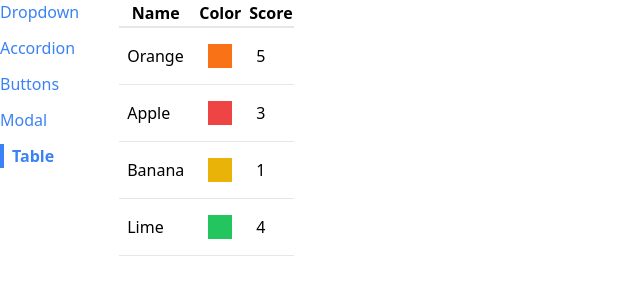
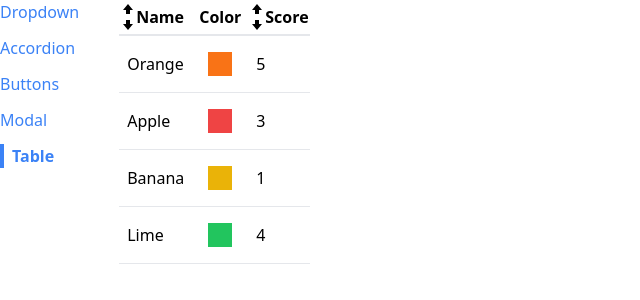
Before and after one commit to Kabewh/Udemy-Project1, a React (Create React App) app in the folder reactapp/: page /table in a window 1280 px wide. Shown: the top 300 px of the page, without its empty margins (0-640 px from the left). Built offline with nearby package versions, Linux system fonts and the light colour scheme.

Commit message:
sortable table done :)

```diff
--- /dev/null
+++ b/reactapp/src/components/SortableTable.js
@@ -0,0 +1,100 @@
+import React, { useState } from "react";
+import Table from "./Table";
+import { GoArrowDown, GoArrowUp } from "react-icons/go";
+
+const SortableTable = (props) => {
+  const [sortOrder, setSortOrder] = useState(null);
+  const [sortBy, setSortBy] = useState(null);
+  const { config, data } = props;
+
+  const handleClick = (label) => {
+    if (sortBy && label !== sortBy) {
+      setSortOrder("asc");
+      setSortBy(label);
+      return;
+    }
+    if (sortOrder === null) {
+      setSortOrder("asc");
+      setSortBy(label);
+    } else if (sortOrder === "asc") {
+      setSortOrder("desc");
+      setSortBy(label);
+    } else if (sortOrder === "desc") {
+      setSortOrder(null);
+      setSortBy(null);
+    }
+  };
+
+  const updatedConfig = config.map((column) => {
+    if (!column.sortValue) {
+      return column;
+    }
+
+    return {
+      ...column,
+      header: () => (
+        <th
+          className="cursor-pointer hover:bg-gray-100"
+          onClick={() => handleClick(column.label)}
+        >
+          <div className="flex items-center">
+            {getIcons(column.label, sortBy, sortOrder)}
+            {column.label}
+          </div>
+        </th>
+      ),
+    };
+  });
+
+  let sortedData = data;
+  if (sortOrder && sortBy) {
+    const { sortValue } = config.find((column) => column.label === sortBy);
+    sortedData = [...data].sort((a, b) => {
+      const valueA = sortValue(a);
+      const valueB = sortValue(b);
+
+      const reverseOrder = sortOrder === "asc" ? 1 : -1;
+
+      if (typeof valueA === "string") {
+        return valueA.localeCompare(valueB) * reverseOrder;
+      } else {
+        return (valueA - valueB) * reverseOrder;
+      }
+    });
+  }
+  return <Table {...props} data={sortedData} config={updatedConfig} />;
+};
+
+function getIcons(label, sortBy, sortOrder) {
+  if (label !== sortBy) {
+    return (
+      <div>
+        <GoArrowUp />
+        <GoArrowDown />
+      </div>
+    );
+  }
+
+  if (sortOrder === null) {
+    return (
+      <div>
+        <GoArrowUp />
+        <GoArrowDown />
+      </div>
+    );
+  } else if (sortOrder === "asc") {
+    return (
+      <div>
+        <GoArrowUp />
+      </div>
+    );
+  } else if (sortOrder === "desc") {
+    return (
+      <div>
+        <GoArrowDown />
+      </div>
+    );
+  }
+}
+
+export default SortableTable;
--- a/reactapp/src/components/Table.js
+++ b/reactapp/src/components/Table.js
@@ -1,4 +1,4 @@
-import React from "react";
+import React, { Fragment } from "react";
 
 const Table = ({ data, config, keyFn }) => {
   const renderedRows = data.map((rowData) => {
@@ -17,6 +17,9 @@
   });
 
   const renderedHeaders = config.map((column) => {
+    if (column.header) {
+      return <Fragment key={column.label}>{column.header()}</Fragment>;
+    }
     return <th key={column.label}>{column.label}</th>;
   });
   return (
--- a/reactapp/src/pages/TablePage.js
+++ b/reactapp/src/pages/TablePage.js
@@ -1,5 +1,6 @@
 import React from "react";
-import Table from "../components/Table";
+// import Table from "../components/Table";
+import SortableTable from "../components/SortableTable";
 
 const TablePage = () => {
   const data = [
@@ -26,12 +27,20 @@
   ];
 
   const config = [
-    { label: "Name", render: (fruit) => fruit.name },
+    {
+      label: "Name",
+      render: (fruit) => fruit.name,
+      sortValue: (fruit) => fruit.name,
+    },
     {
       label: "Color",
       render: (fruit) => <div className={`p-3 m-2 ${fruit.color}`}></div>,
     },
-    { label: "Score", render: (fruit) => fruit.score },
+    {
+      label: "Score",
+      render: (fruit) => fruit.score,
+      sortValue: (fruit) => fruit.score,
+    },
   ];
 
   const keyFn = (fruit) => {
@@ -40,7 +49,7 @@
 
   return (
     <div>
-      <Table data={data} config={config} keyFn={keyFn} />
+      <SortableTable data={data} config={config} keyFn={keyFn} />
     </div>
   );
 };
```
